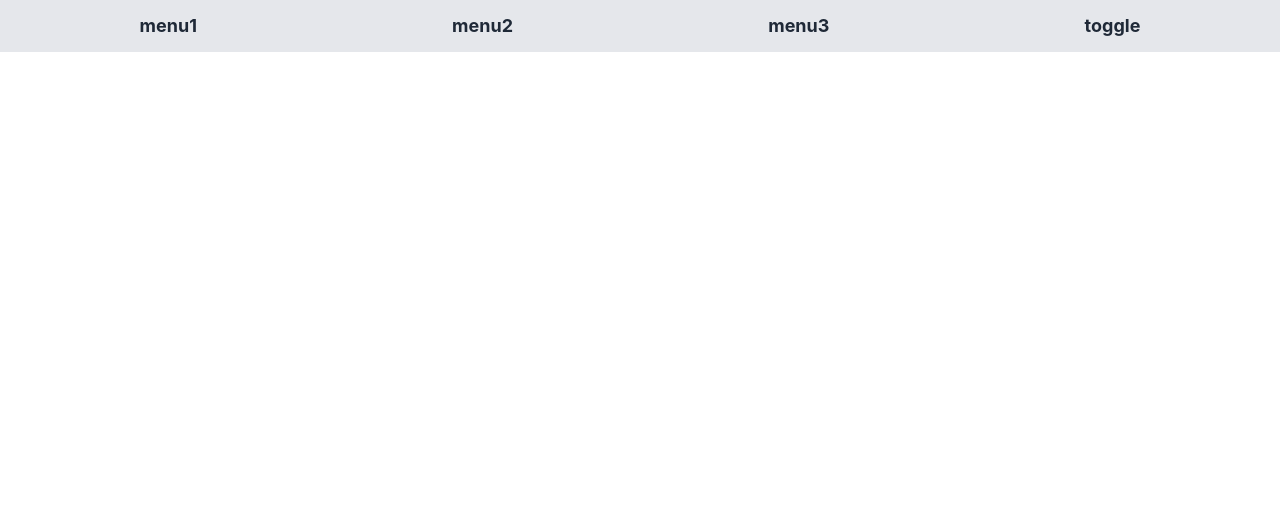
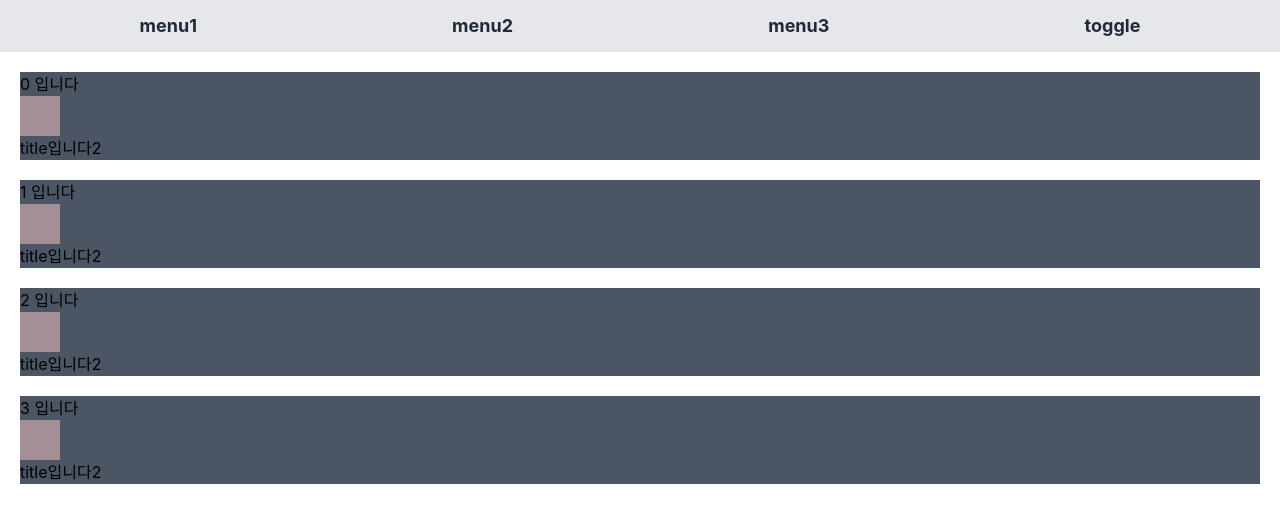
Before and after one commit to Changyoon-Lee/react_dashboard_template, a React (Create React App) app: page / in a window 1280 px wide. Shown: the top 522 px of the page. Built offline with nearby package versions, Linux system fonts and the light colour scheme.

Commit message:
dnd 옮기기 진행중 30%

```diff
--- a/src/components/ContentBox.tsx
+++ b/src/components/ContentBox.tsx
@@ -1,22 +1,66 @@
-import React from 'react'
-import { useDrag } from 'react-dnd'
-
+import React, { useRef } from "react";
+import { useDrag, useDrop } from "react-dnd";
+interface ContentBoxProps {
+  id: number;
+  index: number;
+  moveBox: (boxId: number, toIndex: number) => void;
+}
 /**
  * Your Component
  */
-export default function ContentBox() {
-    const [{ isDragging }, drag, dragPreview] = useDrag(
+export default function ContentBox({ id, index, moveBox }: ContentBoxProps) {
+  const [{ isDragging }, connectDrag, dragPreview] = useDrag(
+    // dragPreview: 드래그 도중에 보여줄 화면
     () => ({
-            type: 'Box',//It is used by the "accept" specification of drop targets.
+      type: "Box", //It is used by the "accept" specification of drop targets.
+      item: { id, index }, // item에 선언되는 것은 box에 넣어줄 정보를 세팅
       collect: (monitor) => ({
-                isDragging: monitor.isDragging()
+        isDragging: monitor.isDragging(), // isDragging 변수가 현재 드래깅중인지 아닌지를 기록
+      }),
+      end: (item, monitor) => {
+        //드래그가 끝났을 때 작동하는 부분,
+        const { id: originId, index: originIndex } = item; // box를 내려놓을때 먼저 초기 id,index를 받아온다
+        const didDrop = monitor.didDrop();
+        if (!didDrop) {
+          // 올바른 위치에 드랍되지 않았을때
+          moveBox(originId, originIndex);
+        }
+      },
     })
+  );
+
+  const [, connectDrop] = useDrop(
+    () => ({
+      accept: "Box",
+      canDrop: () => false,
+      hover: ({
+        id: draggedId,
+        index: originIndex,
+      }: {
+        id: number;
+        index: number;
+      }): void => {
+        // 여기 나중에 코드 수정필요
+        if (draggedId !== id) {
+          //drop위치에 있는게 dragedId이고 잡고있는게 id 인가? 헷갈리네
+          console.log("움직여야지~");
+          moveBox(draggedId, index);
+        }
+      },
     }),
-    )
+    [moveBox]
+  );
+
   return (
     /* This is optional. The dragPreview will be attached to the dragSource by default */
-        <div ref={dragPreview} style={{ opacity: isDragging ? 0.5 : 1 }} className="bg-gray-600">
-            <div role="Handle" ref={drag} />
+    <div
+      ref={connectDrag}
+      style={{ opacity: isDragging ? 0.5 : 1 }}
+      className="bg-gray-600"
+    >
+      <div ref={connectDrop}>{id} 입니다</div>
+      <div className="bg-red-200 opacity-50 w-10 h-10"></div>
+      <div>title입니다2</div>
     </div> //The drag ref marks this node as being the "pick-up" node
-    )
+  );
 }
--- a/src/components/DashBoard.tsx
+++ b/src/components/DashBoard.tsx
@@ -1,16 +1,26 @@
-import { DndProvider } from "react-dnd";
-import { HTML5Backend } from "react-dnd-html5-backend";
 import ContentBox from "./ContentBox";
+import { useState } from "react";
 
 interface DashBoardProps {
   children?: React.ReactNode;
 }
+
 function DashBoard({ children }: DashBoardProps) {
+  const [order, setOrder] = useState([0, 1, 2, 3]);
+  const moveBox = (boxId: number, toIndex: number): void => {
+    const index = order.indexOf(boxId);
+    let newOrder = [...order];
+    newOrder.splice(index, 1); //해당인덱스 내용 삭제
+    newOrder.splice(toIndex, 0, boxId);
+    setOrder(newOrder);
+  };
+
   return (
-    <DndProvider backend={HTML5Backend}>
-      <div className="">{children}</div>
-      <ContentBox />
-    </DndProvider>
+    <div className="p-5 space-y-5">
+      {order.map((i, index) => (
+        <ContentBox id={i} index={index} moveBox={moveBox} />
+      ))}
+    </div>
   );
 }
 
--- a/src/routes/Home.tsx
+++ b/src/routes/Home.tsx
@@ -1,6 +1,12 @@
 import DashBoard from "../components/DashBoard";
+import { DndProvider } from "react-dnd";
+import { HTML5Backend } from "react-dnd-html5-backend";
 
 function Home() {
-  return <DashBoard />;
+  return (
+    <DndProvider backend={HTML5Backend}>
+      <DashBoard />
+    </DndProvider>
+  );
 }
 export default Home;
```
Lines whose indentation alone changed are shown as unchanged.
